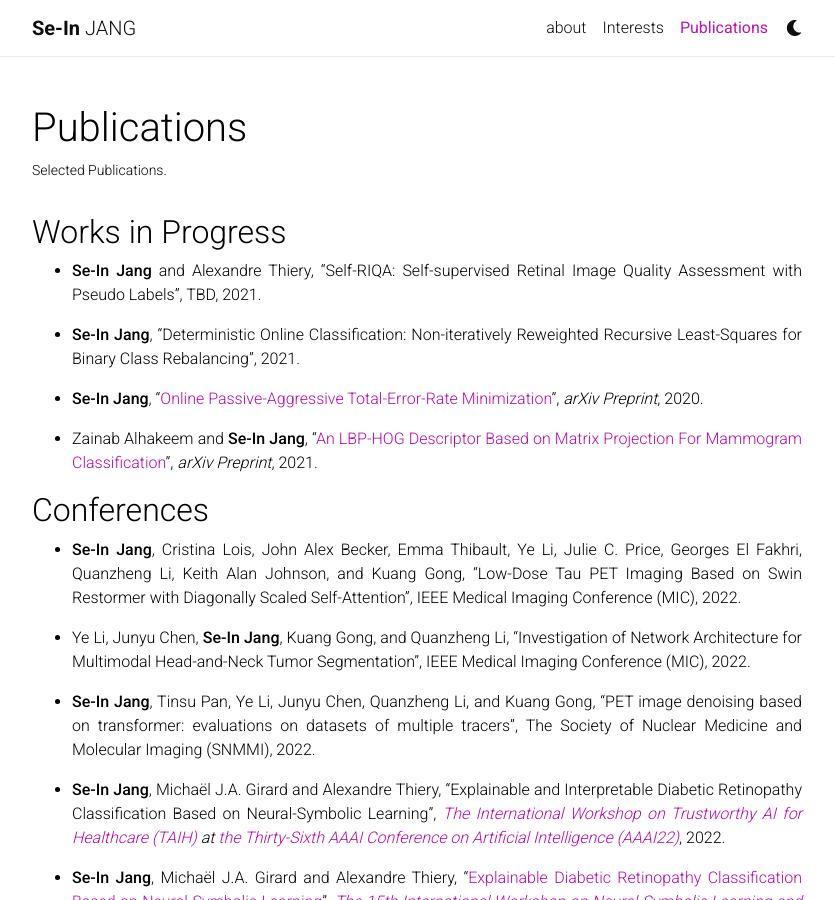
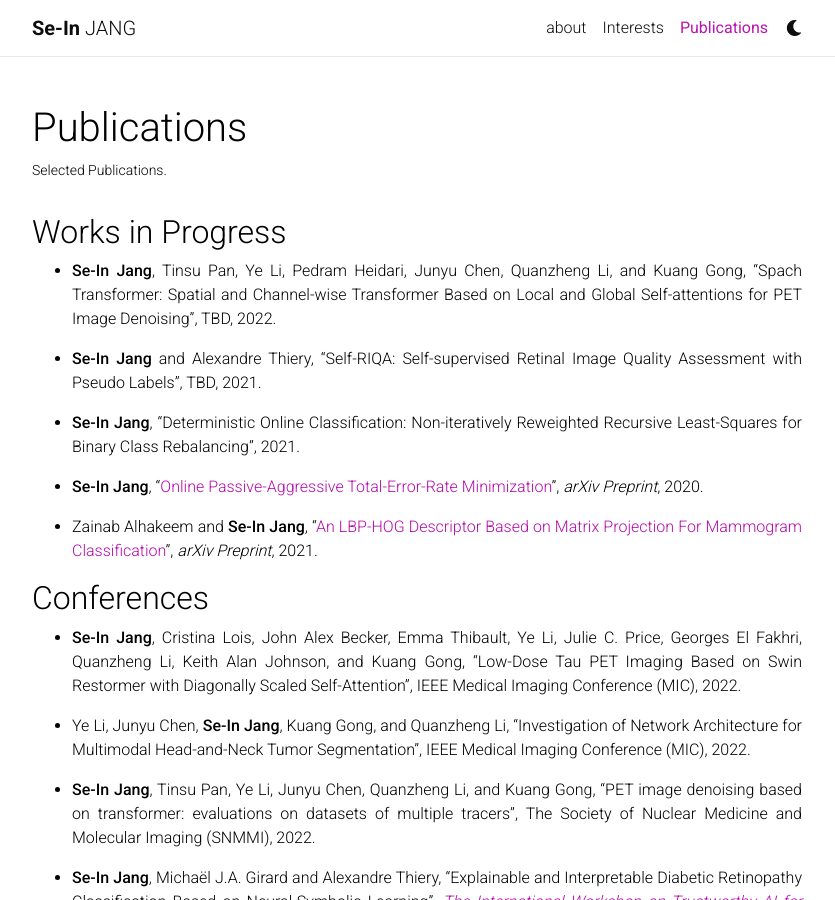
Before and after one commit to sijang/sijang.github.io, a Jekyll site: the page built from _pages/publications.md, in a window 1280 px wide and 900 px high. Shown: the whole window, without its empty margins (223-1058 px from the left). Built offline with Jekyll 4.4.1, drawn with Linux system fonts in a browser that asks for light colours; nearby versions of some CDN libraries; a style sheet for code colours, icons or effects is not loaded.

Commit message:
Update publications.md

```diff
--- a/_pages/publications.md
+++ b/_pages/publications.md
@@ -9,8 +9,8 @@ nav: true
 
 
 ## Works in Progress
-
-
+- **Se-In Jang**, Tinsu Pan, Ye Li, Pedram Heidari, Junyu Chen, Quanzheng Li, and Kuang Gong, "Spach Transformer: Spatial and Channel-wise Transformer Based on Local and Global Self-attentions for PET Image Denoising", TBD, 2022.
+{: style="text-align: justify"}
 
 - **Se-In Jang** and Alexandre Thiery, "Self-RIQA: Self-supervised Retinal Image Quality Assessment with Pseudo Labels", TBD, 2021.
 {: style="text-align: justify"}
```
